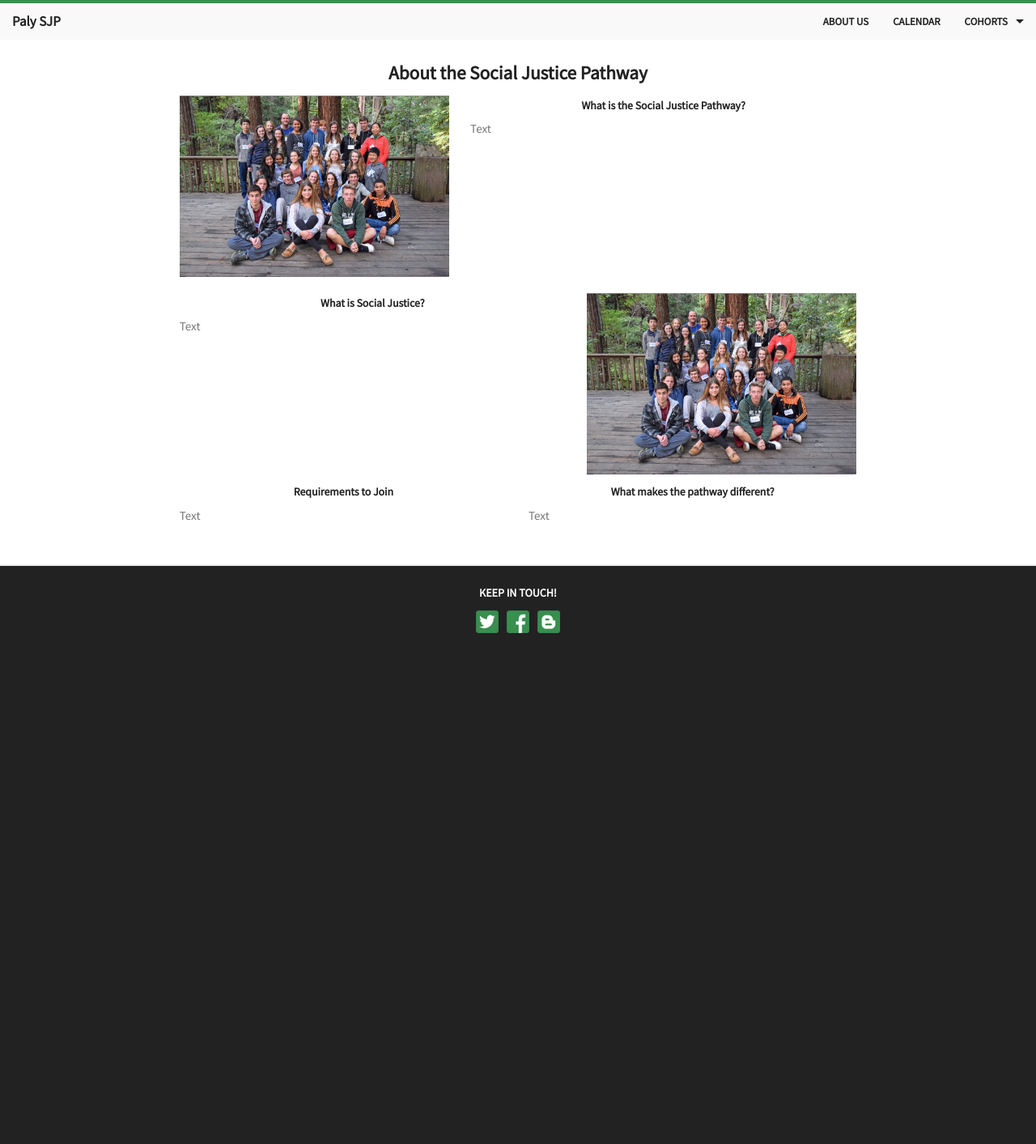
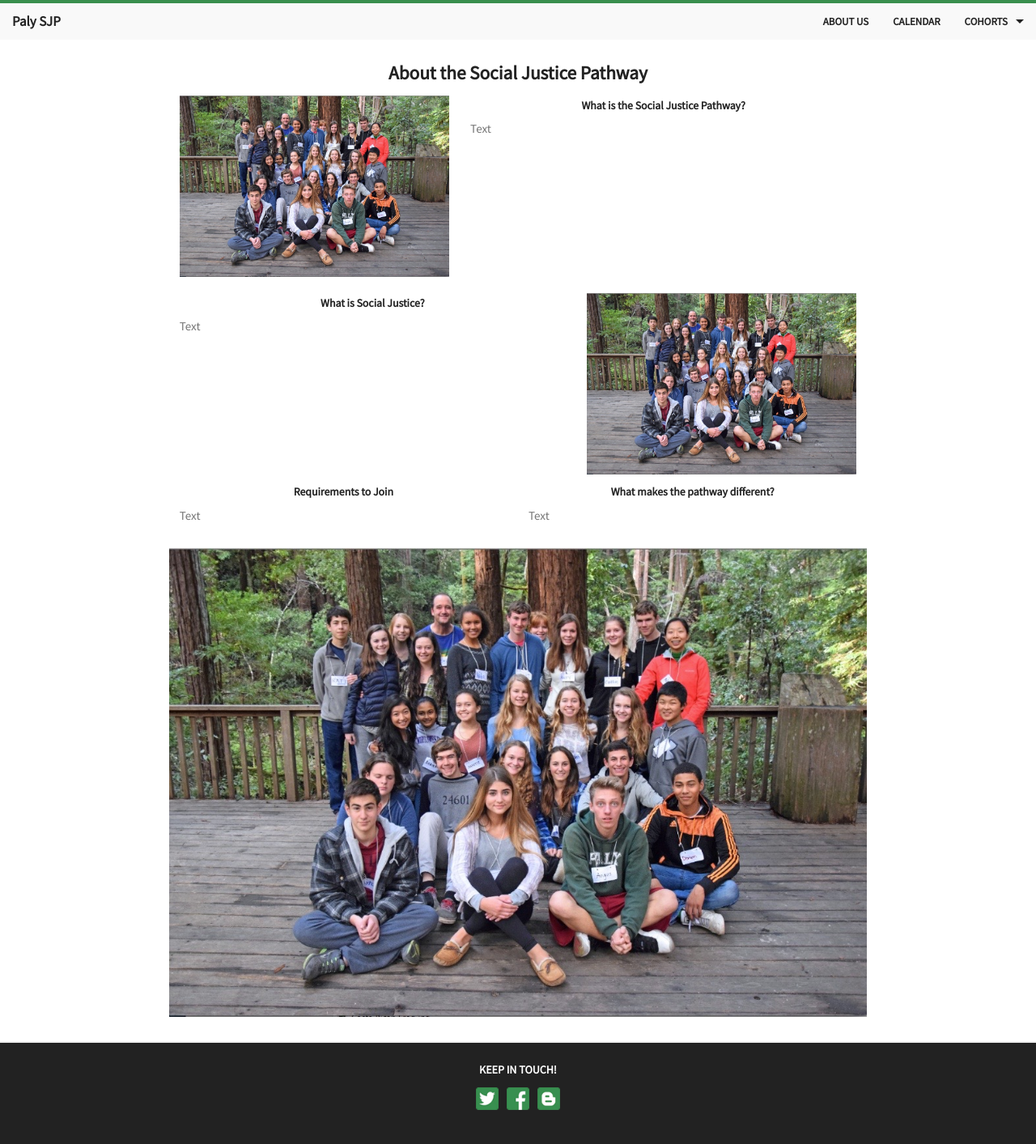
Before and after one commit to rafilong/palysjp-website, a Jekyll site: the page built from about.html, in a window 1280 px wide. Shown: the whole page at 81% size. Built offline with Jekyll 4.4.1, drawn with Linux system fonts in a browser that asks for light colours; Markdown is read by kramdown in place of the engine named in the settings; before the commit the page ends 900 px from its top, so only the background shows below that.

Commit message:
Minor changes to the about page

```diff
--- a/about.html
+++ b/about.html
@@ -35,3 +35,7 @@ title: About Us
     <p>Text</p>
   </div>
 </div>
+
+<div class="row">
+  <img src="/assets/img/photo/camp_unity.png" />
+</div>
```
